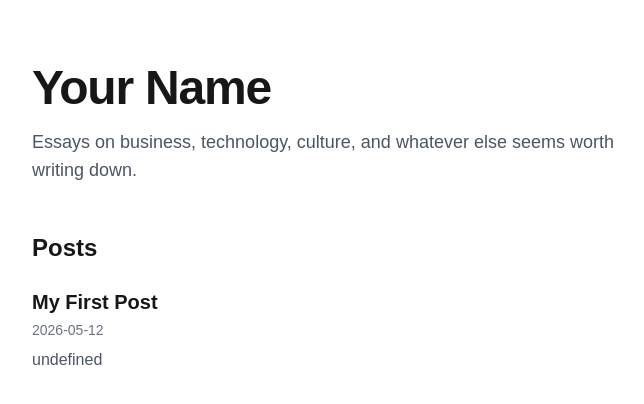
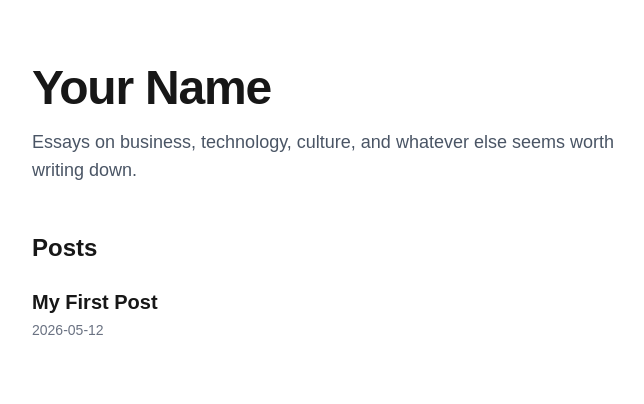
Before and after one commit to tyler-online/my-blog, a Next.js app: page / in a window 1280 px wide. Shown: the top 404 px of the page, without its empty margins (296-940 px from the left). Built offline with nearby package versions, Linux system fonts and the light colour scheme.

Commit message:
Add new post

```diff
--- a/app/page.tsx
+++ b/app/page.tsx
@@ -23,7 +23,6 @@ export default function Home() {
                 </h3>
               </Link>
               <p className="mt-1 text-sm text-gray-500">{post.date}</p>
-              <p className="mt-2 text-gray-600">{post.description}</p>
             </article>
           ))}
         </div>
```
